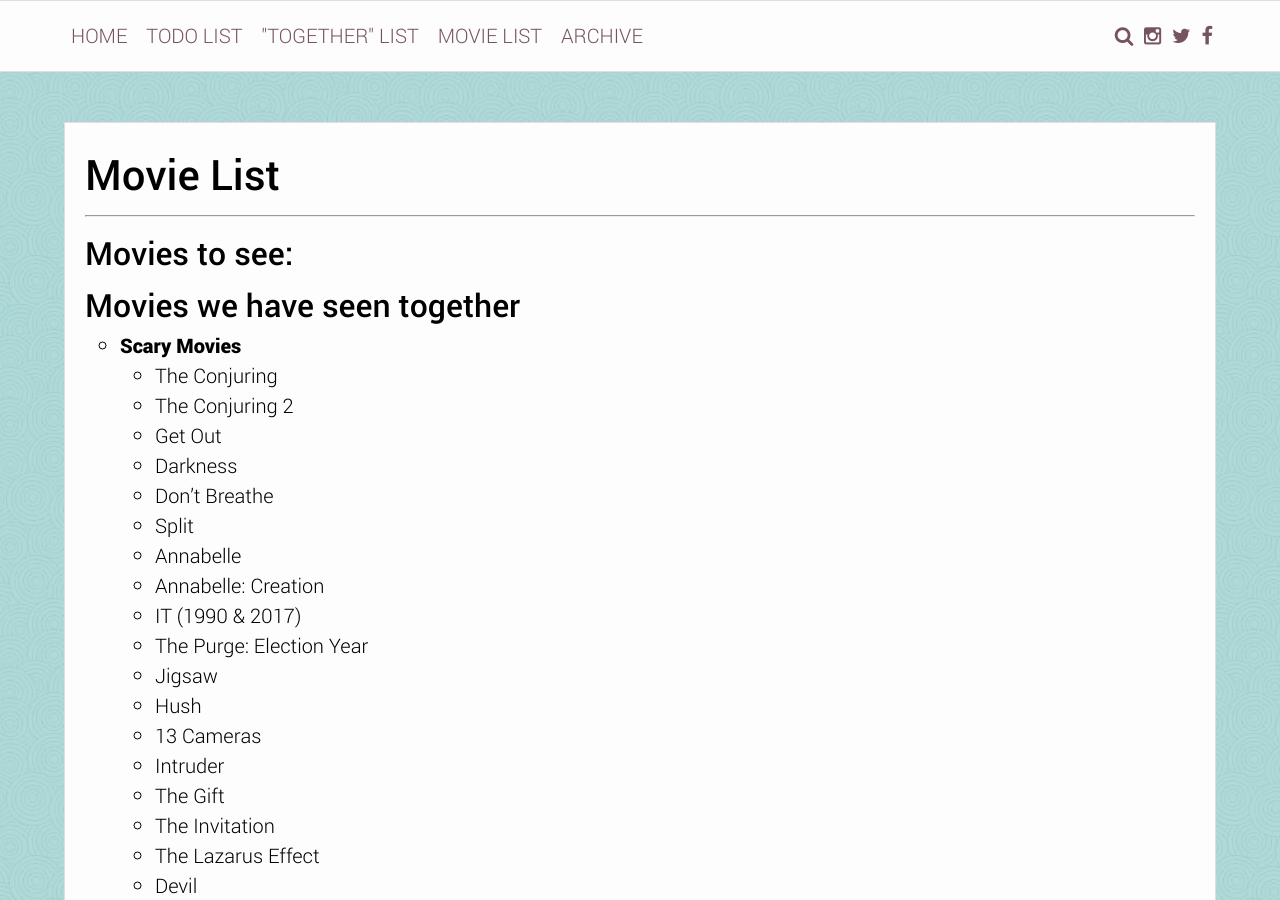
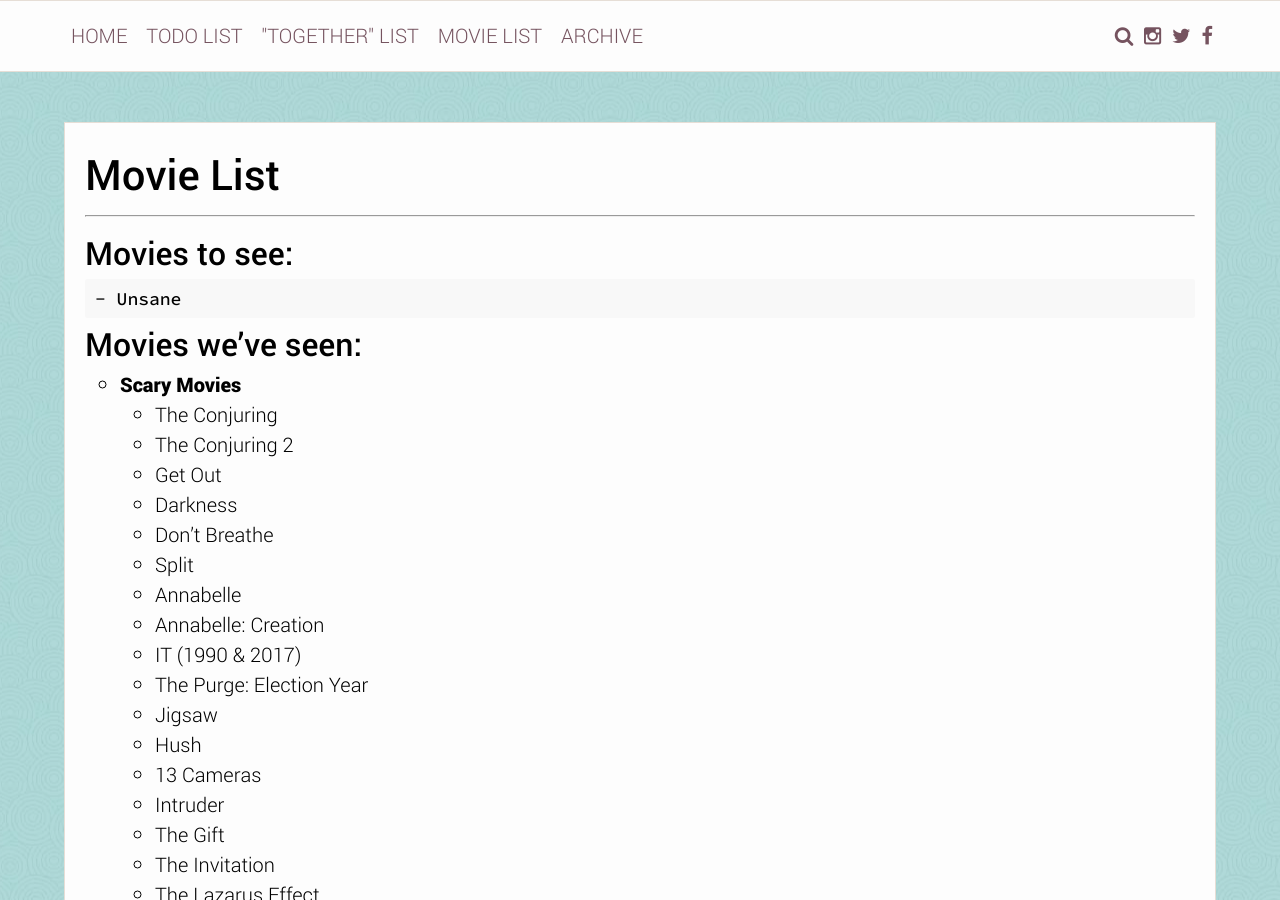
Before and after one commit to HappyBirthdayKait/HappyBirthdayKait.github.io, a Jekyll site: the page built from movie-list/index.md, in a window 1280 px wide and 900 px high. Built offline with Jekyll 4.4.1, drawn with Linux system fonts in a browser that asks for light colours.

Commit message:
new movie

```diff
--- a/movie-list/index.md
+++ b/movie-list/index.md
@@ -4,8 +4,9 @@
 ---
 -------------
 ## Movies to see:
+    - Unsane
 
-## Movies we have seen together
+## Movies we've seen:
 - **Scary Movies**
     - The Conjuring
     - The Conjuring 2
```
